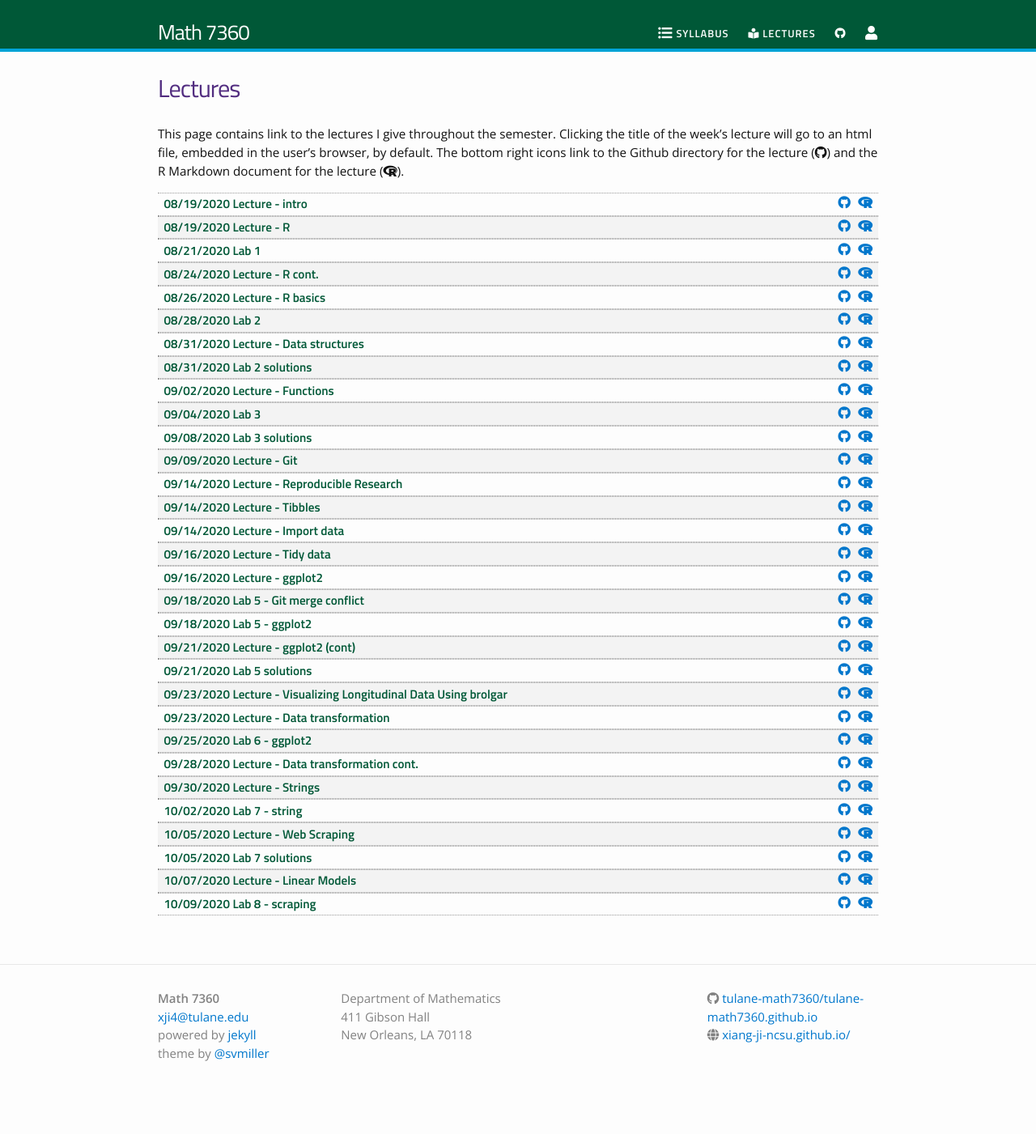
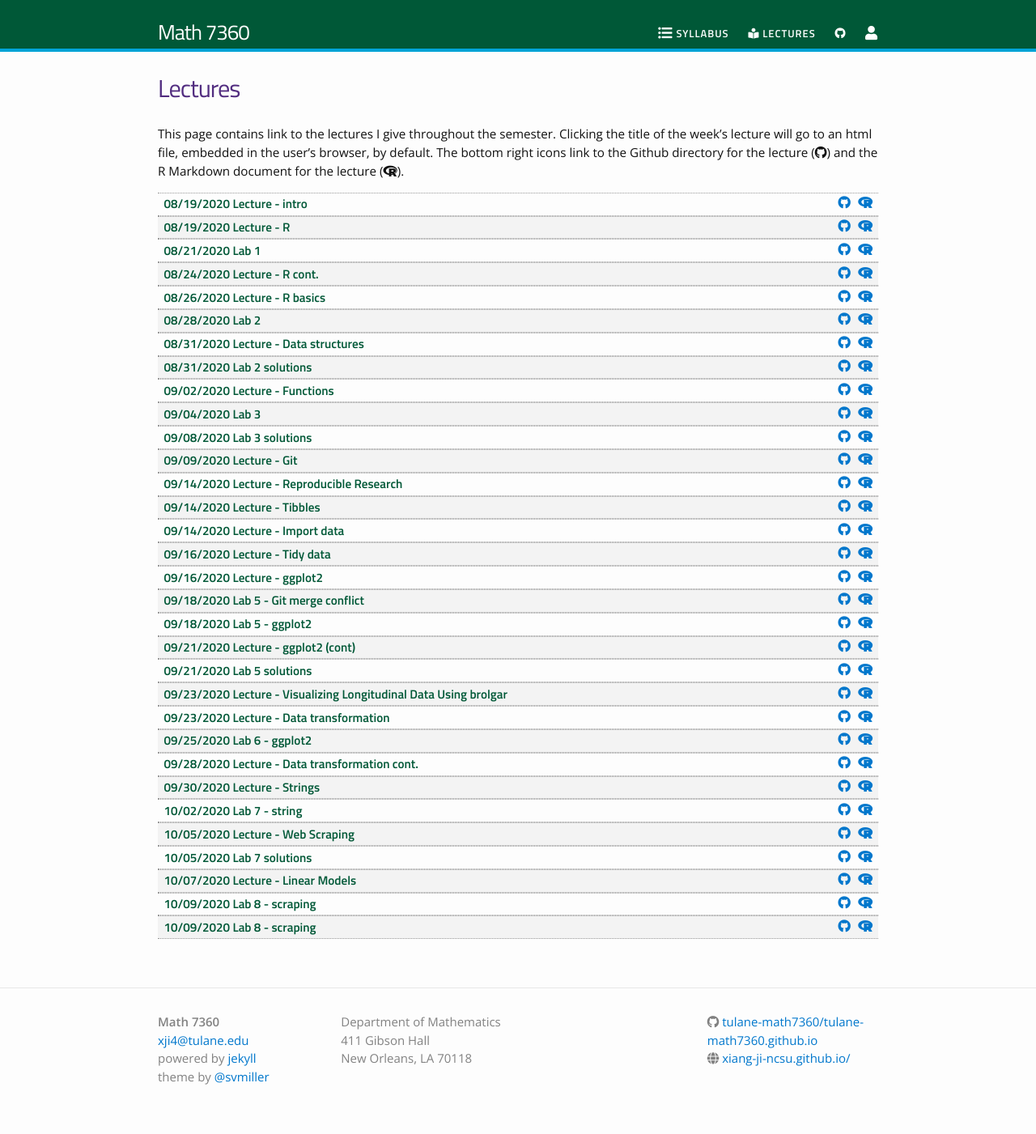
Before and after one commit to tulane-math7360/tulane-math7360.github.io, a Jekyll site: the page built from lectures.md, in a window 1280 px wide. Shown: the whole page at 81% size. Built offline with Jekyll 4.4.1, drawn with Linux system fonts in a browser that asks for light colours; nearby versions of some CDN libraries; before the commit the page ends 1372 px from its top, so only the background shows below that.

Commit message:
publish lb 08 keys

```diff
--- a/_data/lectures.yml
+++ b/_data/lectures.yml
@@ -152,3 +152,8 @@
   filename: lab_08_scraping
   dirname: slides/lab-08-scraping
   tldr: "Week 8 lab 8"
+
+- title: "10/09/2020 Lab 8 - scraping"
+  filename: lab_08_scraping
+  dirname: slides/lab-08-scraping_keys
+  tldr: "Week 8 lab 8 solutions"
```
